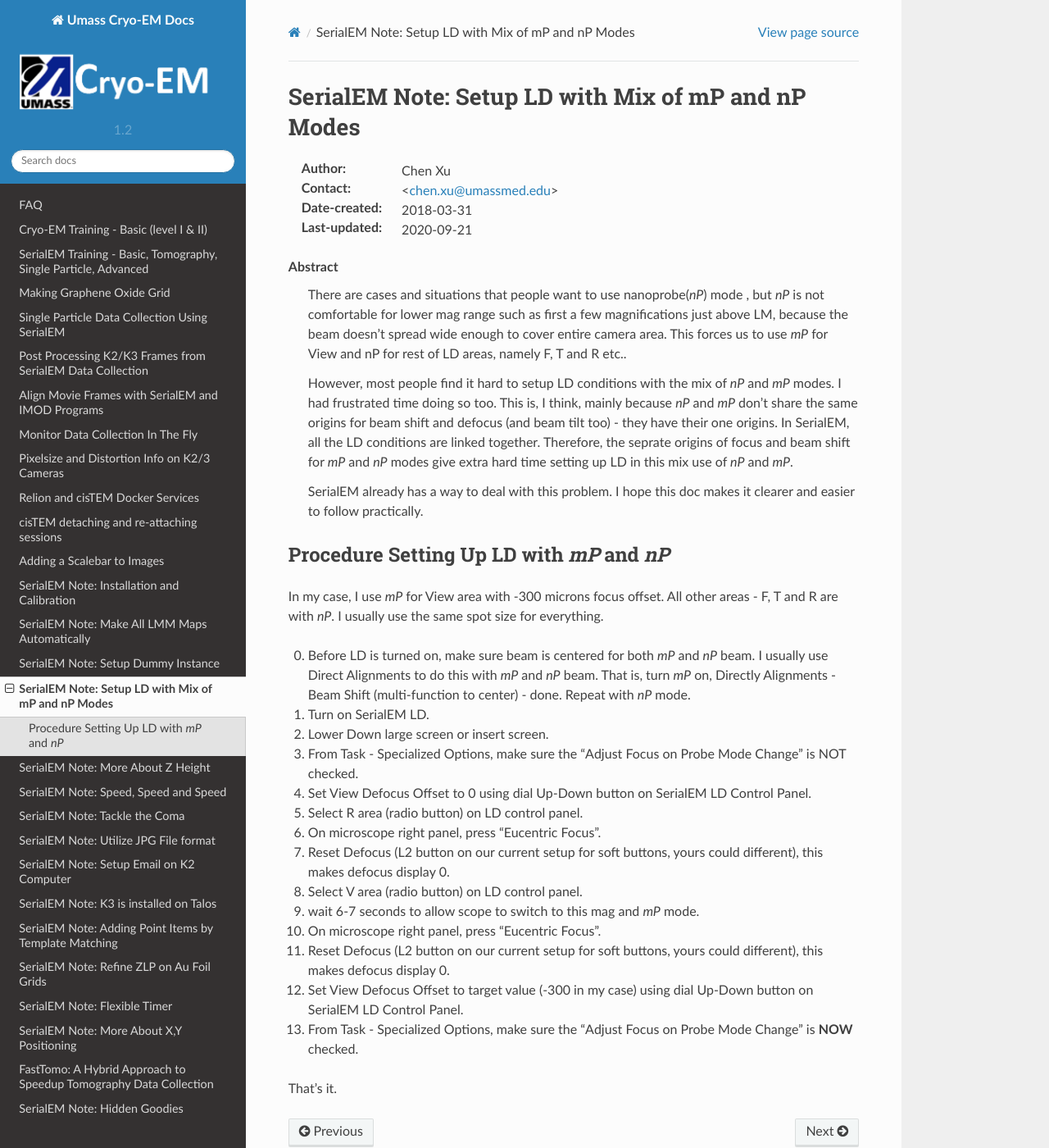
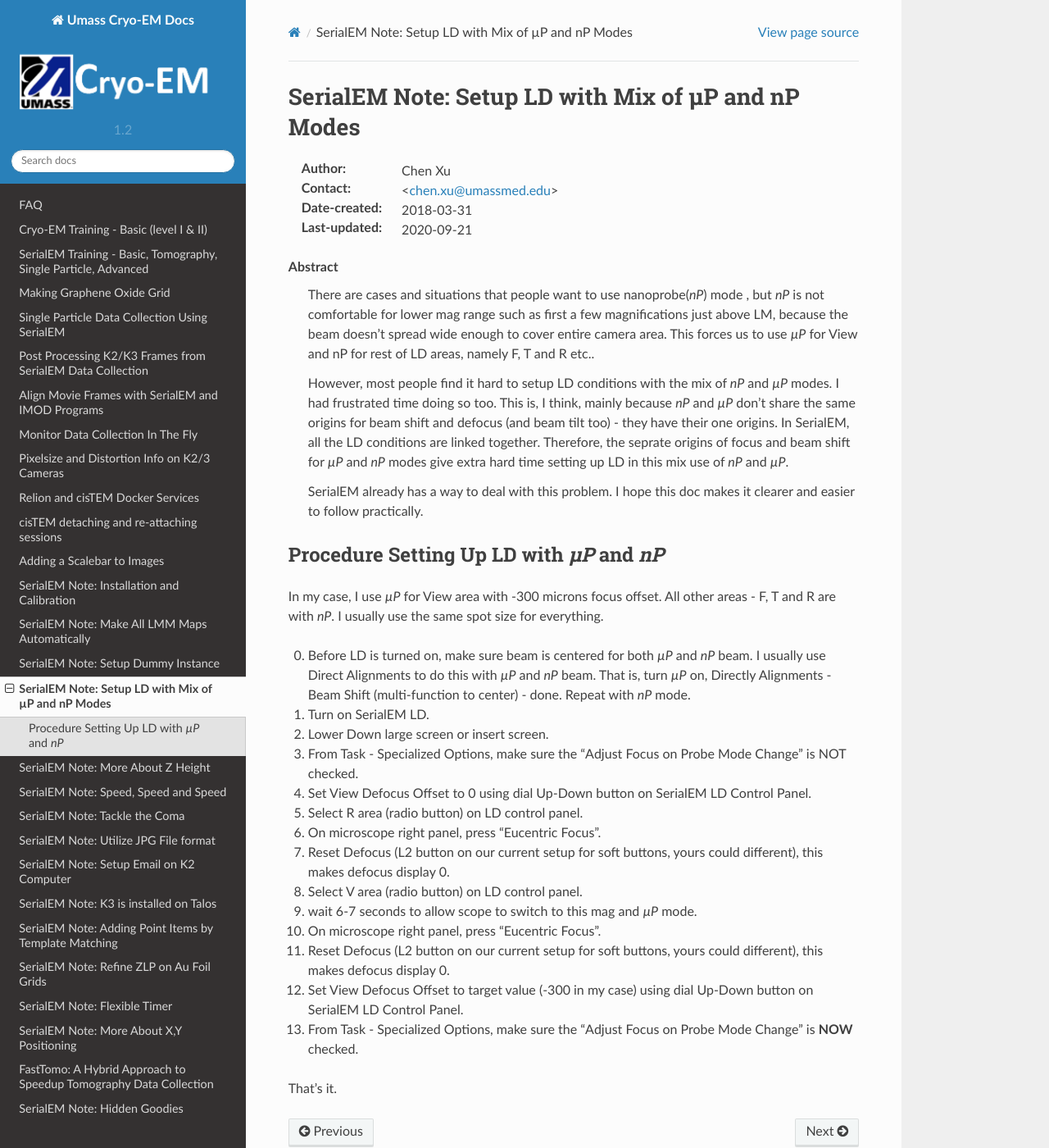
Before and after one commit to xuchen66/sphinx-emdocs, a Sphinx documentation site: the page built from source/serialEM-note-LD-mP-nP.rst, in a window 1280 px wide and 1400 px high. Shown: the whole window at 82% size. Built offline with Sphinx 7.4.7 and the Read the Docs theme 2.0.0, drawn with Linux system fonts in a browser that asks for light colours; pages that are not in the unit, such as notebooks, are missing from menus.

Commit message:
Update serialEM-note-LD-mP-nP.rst

```diff
--- a/source/serialEM-note-LD-mP-nP.rst
+++ b/source/serialEM-note-LD-mP-nP.rst
@@ -1,6 +1,6 @@
 .. _SerialEM_LD-mP-nP:
 
-SerialEM Note: Setup LD with Mix of mP and nP Modes
+SerialEM Note: Setup LD with Mix of µP and nP Modes
 ===================================================
 
 :Author: Chen Xu
@@ -13,25 +13,25 @@
    Abstract
       There are cases and situations that people want to use nanoprobe(*nP*) mode , but *nP* is not comfortable for lower mag range
       such as first a few magnifications just above LM, because the beam doesn't spread wide enough to cover entire camera area.
-      This forces us to use *mP* for View and nP for rest of LD areas, namely F, T and R etc..
+      This forces us to use *µP* for View and nP for rest of LD areas, namely F, T and R etc..
 
-      However, most people find it hard to setup LD conditions with the mix of *nP* and *mP* modes. I had frustrated time doing so too.
-      This is, I think, mainly because *nP* and *mP* don't share the same origins for beam shift and defocus (and beam tilt too) - they have their one origins.
-      In SerialEM, all the LD conditions are linked together. Therefore, the seprate origins of focus and beam shift for *mP* and *nP*
-      modes give extra hard time setting up LD in this mix use of *nP* and *mP*.
+      However, most people find it hard to setup LD conditions with the mix of *nP* and *µP* modes. I had frustrated time doing so too.
+      This is, I think, mainly because *nP* and *µP* don't share the same origins for beam shift and defocus (and beam tilt too) - they have their one origins.
+      In SerialEM, all the LD conditions are linked together. Therefore, the seprate origins of focus and beam shift for *µP* and *nP*
+      modes give extra hard time setting up LD in this mix use of *nP* and *µP*.
 
       SerialEM already has a way to deal with this problem. I hope this doc makes it clearer and easier to follow practically.
 
 .. _procedure_setting_up_LD:
 
-Procedure Setting Up LD with *mP* and *nP*
+Procedure Setting Up LD with *µP* and *nP*
 --------------------------------------
 
-In my case, I use *mP* for View area with -300 microns focus offset. All other areas - F, T and R are with *nP*. I usually use the same
+In my case, I use *µP* for View area with -300 microns focus offset. All other areas - F, T and R are with *nP*. I usually use the same
 spot size for everything.
 
-0. Before LD is turned on, make sure beam is centered for both *mP* and *nP* beam. I usually use Direct Alignments to do this with
-   *mP* and *nP* beam. That is, turn *mP* on, Directly Alignments - Beam Shift (multi-function to center) - done. Repeat with *nP* mode.
+0. Before LD is turned on, make sure beam is centered for both *µP* and *nP* beam. I usually use Direct Alignments to do this with
+   *µP* and *nP* beam. That is, turn *µP* on, Directly Alignments - Beam Shift (multi-function to center) - done. Repeat with *nP* mode.
 1. Turn on SerialEM LD.
 #. Lower Down large screen or insert screen.
 #. From Task - Specialized Options, make sure the "Adjust Focus on Probe Mode Change" is NOT checked.
@@ -40,7 +40,7 @@
 #. On microscope right panel, press "Eucentric Focus".
 #. Reset Defocus (L2 button on our current setup for soft buttons, yours could different), this makes defocus display 0.
 #. Select V area (radio button) on LD control panel.
-#. wait 6-7 seconds to allow scope to switch to this mag and *mP* mode.
+#. wait 6-7 seconds to allow scope to switch to this mag and *µP* mode.
 #. On microscope right panel, press "Eucentric Focus".
 #. Reset Defocus (L2 button on our current setup for soft buttons, yours could different), this makes defocus display 0.
 #. Set View Defocus Offset to target value (-300 in my case) using dial Up-Down button on SerialEM LD Control Panel.
```
